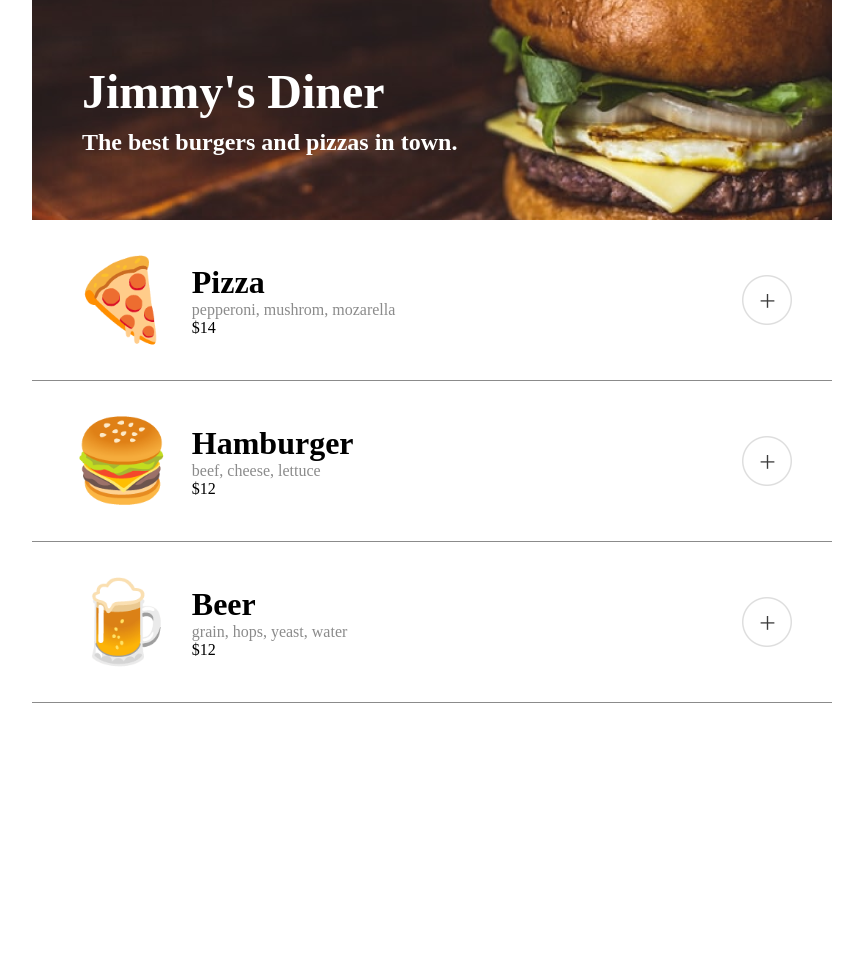
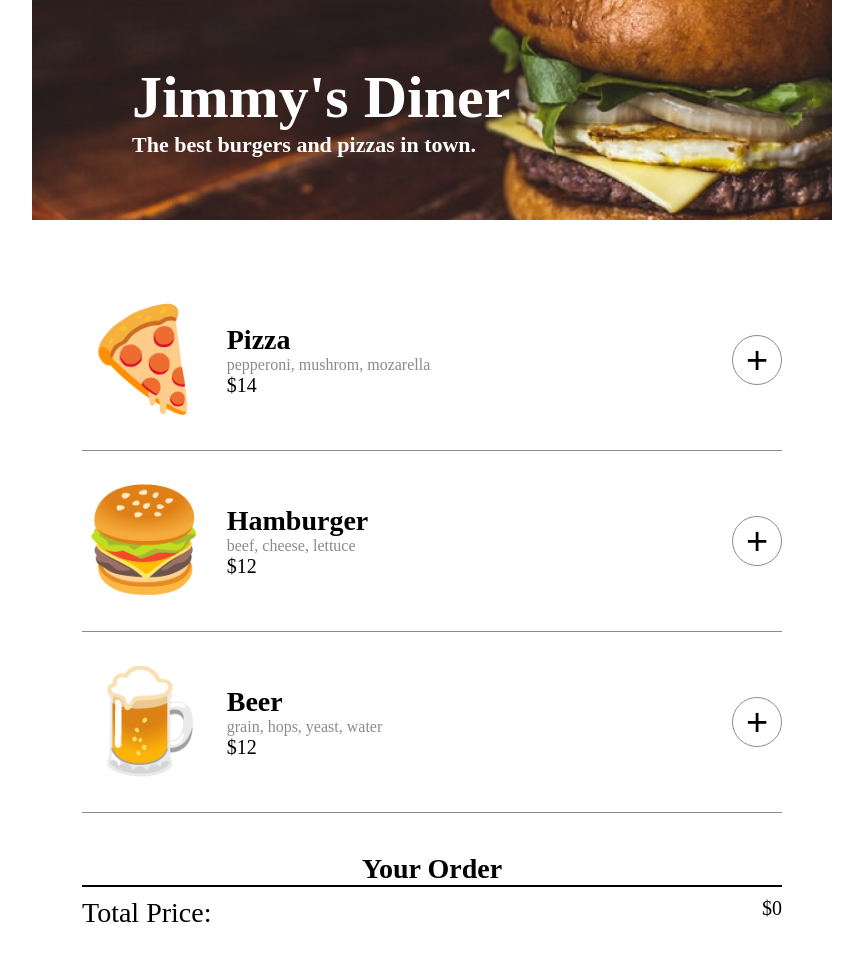
Before and after one commit to LandonRGeorge/scrimba-restaurant, a website built with Vite: page index.html in a window 1280 px wide. Shown: the whole page, without its empty margins (208-1071 px from the left). Before the commit the page ends 800 px from the top, so only its background shows below. Built offline with nearby package versions, Linux system fonts and the light colour scheme; a web font is replaced by a local one.

Commit message:
add running order

```diff
--- a/index.css
+++ b/index.css
@@ -5,7 +5,7 @@
 * {
     margin: 0;
     padding: 0;
-    font-size: 16px;
+    font-size: 20px;
 }
 
 body {
@@ -24,53 +24,100 @@ header {
     gap: .6rem;
 }
 
+button {
+    cursor: pointer;
+}
+
 h1 {
     font-size: 3rem;
 }
 
-h2 {
-    font-size: 1.5rem;
-}
-
-#container {
+#container-outer {
     max-width: 800px;
     margin: 0 auto;
 }
 
-.menu-item {
+.container-inner {
+    margin: 50px;
+}
+
+.menu-line {
     display: flex;
     gap: 20px;
+    padding: 40px 0;
+    align-items: center;
+    border-bottom: 1px solid var(--gray);
 }
 
-.menu-item-details {
+.menu-line-details {
     flex-grow: 1;
 }
 
-.menu-item-details-name {
-    font-size: 1.5rem;
-}
-
-.menu-item-img {
+.menu-line-img {
     font-size: 5rem;
     line-height: 5rem;
 }
 
-.menu-item-details-name {
-    font-size: 2rem;
+.menu-line-add-btn {
+    width: 50px;
+    height: 50px;
+    font-size: 38px;
+    border-radius: 50%;
+    border: 1px solid var(--gray);
+    background-color: transparent;
 }
 
-.menu-item {
-    padding: 40px;
-    display: flex;
-    align-items: center;
-    border-bottom: 1px solid var(--gray);
+.menu-line-add-btn:active {
+    background-color: #dcdcdc;
 }
 
-.menu-item-add {
-    width: 50px;
-    height: 50px;
+#order h3 {
+    text-align: center;
+    margin-top: 2rem;
 }
 
-.menu-item-details-ingredients {
+.order-lines {
+    list-style: none;
+}
+
+.order-line {
+    display: flex;
+    justify-content: space-between;
+    margin: 10px 0;
+}
+
+.order-line-item-remove {
+    border: none;
+    background-color: transparent;
+}
+
+.order-line-item-remove:active {
+    color: #ff0000;
+}
+
+.order-line-item {
+    display: flex;
+    gap: 20px;
+    align-items: center;
+}
+
+.order-total {
+    border-top: 2px solid black;
+    border-bottom: none;
+}
+
+.font-lg {
+    font-size: 28px;
+}
+
+.font-md {
+    font-size: 22px;
+}
+
+.font-sm {
+    font-size: 16px;
+}
+
+.color-gray {
     color: var(--gray);
 }
--- a/index.html
+++ b/index.html
@@ -9,13 +9,30 @@
   <script src="index.js" type="module" defer></script>
 </head>
 <body>
-<div id="container">
+<div id="container-outer">
   <header>
-    <h1>Jimmy's Diner</h1>
-    <h2>The best burgers and pizzas in town.</h2>
+    <div class="container-inner">
+      <h1>Jimmy's Diner</h1>
+      <h2 class="font-md">The best burgers and pizzas in town.</h2>
+    </div>
   </header>
   <main>
-    <div id="menu">
+    <div class="container-inner">
+
+
+      <div id="menu"></div>
+      <div id="order">
+        <h3 class="font-lg">Your Order</h3>
+        <ul class="order-lines">
+        </ul>
+
+        <div class="order-total">
+          <div class="order-line">
+            <span class="font-lg">Total Price:</span>
+            <span class="order-line-total"></span>
+          </div>
+        </div>
+      </div>
     </div>
   </main>
 </div>
--- a/index.js
+++ b/index.js
@@ -1,21 +1,77 @@
-import { menuArray } from './data.js'
+import {menuArray} from './data.js'
 
 const menuEl = document.querySelector('#menu')
+const orderLinesEl = document.querySelector('.order-lines')
+const orderLineTotalEl = document.querySelector('.order-line-total')
+let lines = []
 
-const menuItemsHTML = () => {
-  return menuArray.map(m => {
-    return `
-        <div class="menu-item">
-        <div class="menu-item-img">${m.emoji}</div>
-        <div class="menu-item-details">
-          <h3 class="menu-item-details-name">${m.name}</h3>
-          <p class="menu-item-details-ingredients">${m.ingredients.join(', ')}</p>
-          <p class="menu-item-details-price">$${m.price}</p>
+const render = () => {
+  // update the total
+  updateTotal(lines)
+
+  menuArray.forEach(m => {
+
+    // add item to menu
+    const menuLineEl = document.createElement('div')
+    menuLineEl.classList.add('menu-line')
+    menuLineEl.innerHTML = `
+        <div class="menu-line-img">${m.emoji}</div>
+        <div class="menu-line-details">
+          <h3 class="menu-linedetails-name font-lg">${m.name}</h3>
+          <p class="menu-line-details-ingredients font-sm color-gray">${m.ingredients.join(', ')}</p>
+          <p class="menu-line-details-price">$${m.price}</p>
         </div>
-        <img class="menu-item-add" src="./imgs/add.png" alt="">
-      </div>
     `
-  }).join('')
+
+    // create "add" btn
+    const addBtnEl = document.createElement('button')
+    addBtnEl.classList.add('menu-line-add-btn')
+    addBtnEl.textContent = '+'
+
+    // when "add" btn is clicked...
+    addBtnEl.addEventListener('click', e => {
+
+      // ...push item to array
+      const line = {...m, lineID: Date.now()}
+      lines.push(line)
+
+      // ...add line to order
+      const orderLineEl = document.createElement('li')
+      orderLineEl.classList.add('order-line')
+      orderLineEl.innerHTML = `
+        <div class="order-line-item">
+          <span class="order-line-item-name font-lg">${m.name}</span>
+        </div>
+        <span class="order-line-price">$${m.price}</span>
+    `
+      const removeBtnEl = document.createElement('button')
+      removeBtnEl.classList.add('order-line-item-remove', 'font-sm', 'color-gray')
+      removeBtnEl.textContent = 'remove'
+      orderLineEl.children[0].append(removeBtnEl)
+      orderLinesEl.append(orderLineEl)
+
+      // update the total
+      updateTotal(lines)
+
+      // remove button has been clicked
+      removeBtnEl.addEventListener('click', () => {
+        // remove line from UI
+        orderLineEl.remove()
+        // remove it from the array
+        lines = lines.filter(l => l !== line)
+        // update the total
+        updateTotal(lines)
+      })
+    })
+
+    menuLineEl.append(addBtnEl)
+    menuEl.append(menuLineEl)
+  })
 }
 
-menuEl.innerHTML = menuItemsHTML()
+function updateTotal(lines) {
+  const total = lines.reduce((total, cur) => total + cur.price, 0)
+  orderLineTotalEl.textContent = `$${total}`
+}
+
+render()
```
Also changed, not shown: data.js (line endings or trailing spaces).
